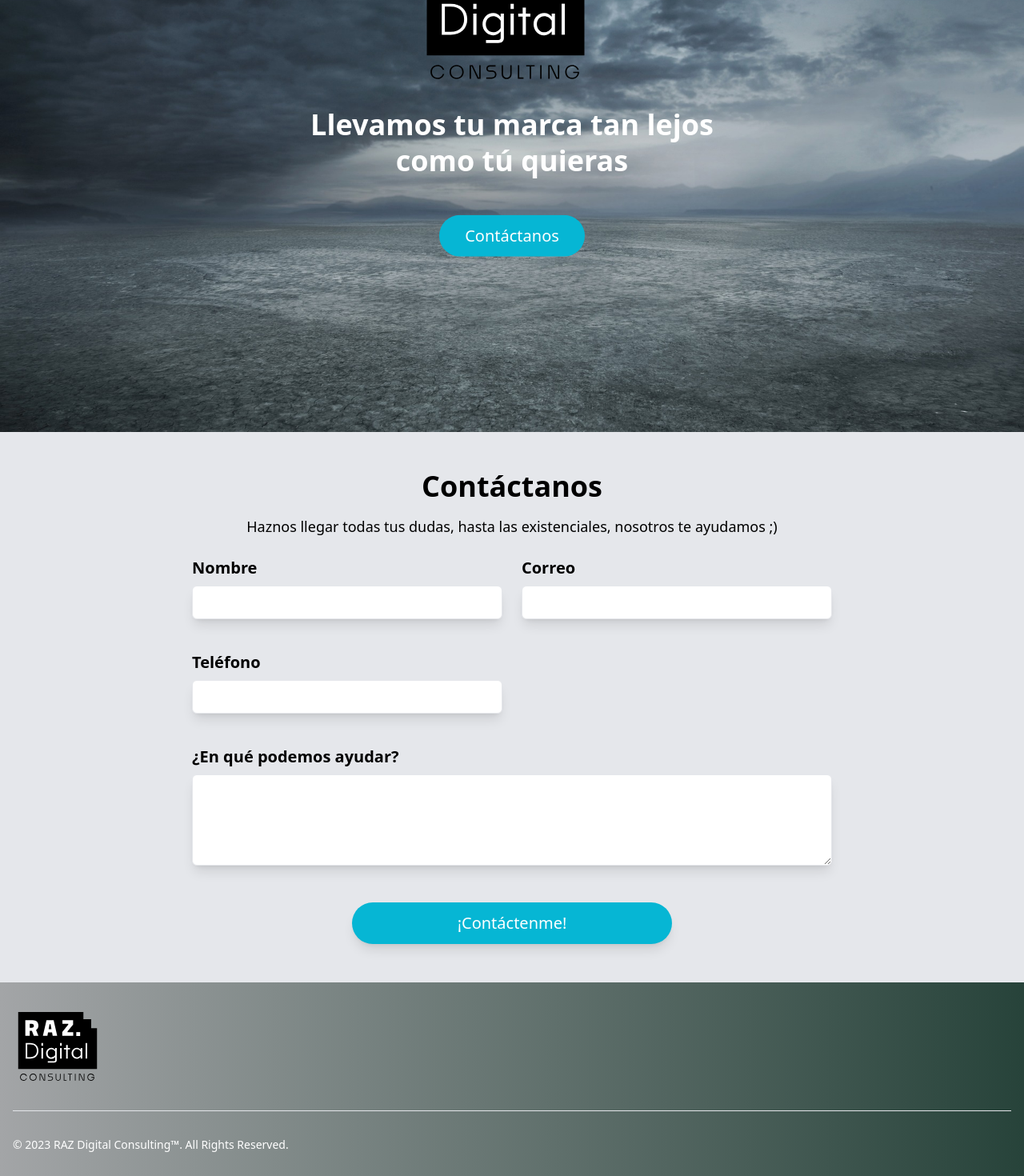
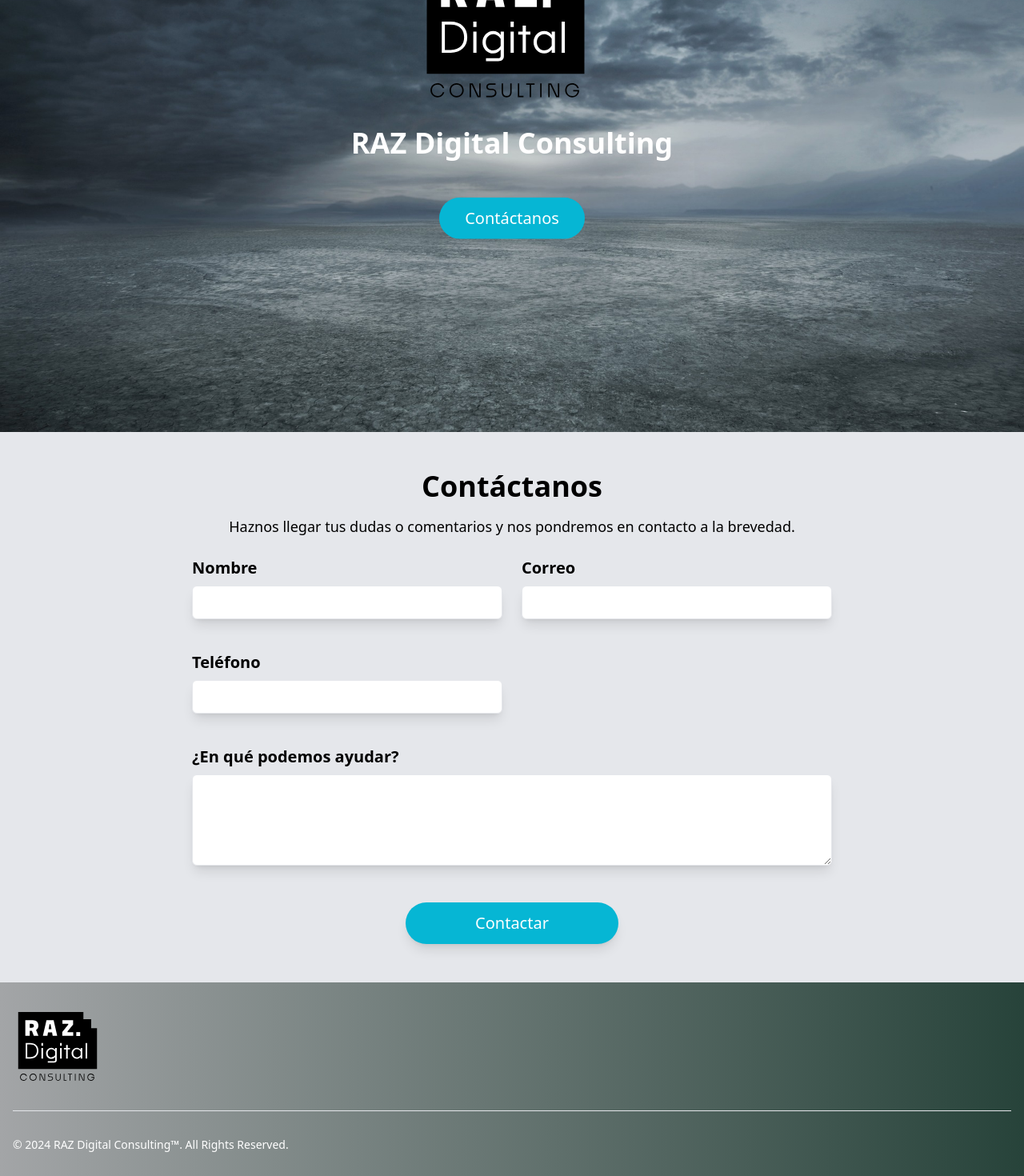
Before and after one commit to AlexStar257/raz-Digital-Consulting, a React (Vite) app: page / in a window 1280 px wide. Shown: the part 260-1730 px from the top of the page at 80% size. Built offline with nearby package versions, Linux system fonts and the light colour scheme.

Commit message:
Cambios en textos

```diff
--- a/src/components/Contact.jsx
+++ b/src/components/Contact.jsx
@@ -26,8 +26,8 @@
       <div className="max-w-4xl mx-auto p-6 md:p-12 bg-gray-200" id="contact">
         <h2 className="text-4xl font-bold mb-4 text-center">Contáctanos</h2>
         <p className="text-lg mb-6 text-center">
-          Haznos llegar todas tus dudas, hasta las existenciales, nosotros te
-          ayudamos ;)
+          Haznos llegar tus dudas o comentarios y nos pondremos en contacto a la
+          brevedad.
         </p>
 
         <form
@@ -95,9 +95,9 @@
 
           <button
             type="submit"
-            className="col-span-2 md:col-span-2 md:w-6/12 mx-auto px-8 py-3 rounded-full bg-cyan-500 text-white text-xl hover:bg-cyan-400 transition-colors shadow-lg"
+            className="col-span-2 md:col-span-2 md:w-4/12 mx-auto px-8 py-3 rounded-full bg-cyan-500 text-white text-xl hover:bg-cyan-400 transition-colors shadow-lg"
           >
-            ¡Contáctenme!
+            Contactar
           </button>
         </form>
       </div>
--- a/src/components/Footer.jsx
+++ b/src/components/Footer.jsx
@@ -13,7 +13,7 @@
         <hr className="my-6 border-gray-200 sm:mx-auto dark:border-gray-700 lg:my-8" />
         <div className="sm:flex sm:items-center sm:justify-between">
           <span className="text-sm text-white sm:text-center dark:text-gray-400">
-            © 2023{" "}
+            © 2024{" "}
             <a href="#" className="hover:underline">
               RAZ Digital Consulting™
             </a>
--- a/src/components/Home.jsx
+++ b/src/components/Home.jsx
@@ -24,8 +24,7 @@
           />
 
           <h2 className=" text-4xl mt-6 mb-4 font-semibold leading-tight">
-            Llevamos <b className="font-bold">tu marca</b> tan lejos como tú
-            quieras
+            <b className="font-bold">RAZ</b> Digital Consulting
           </h2>
 
           <button
```
